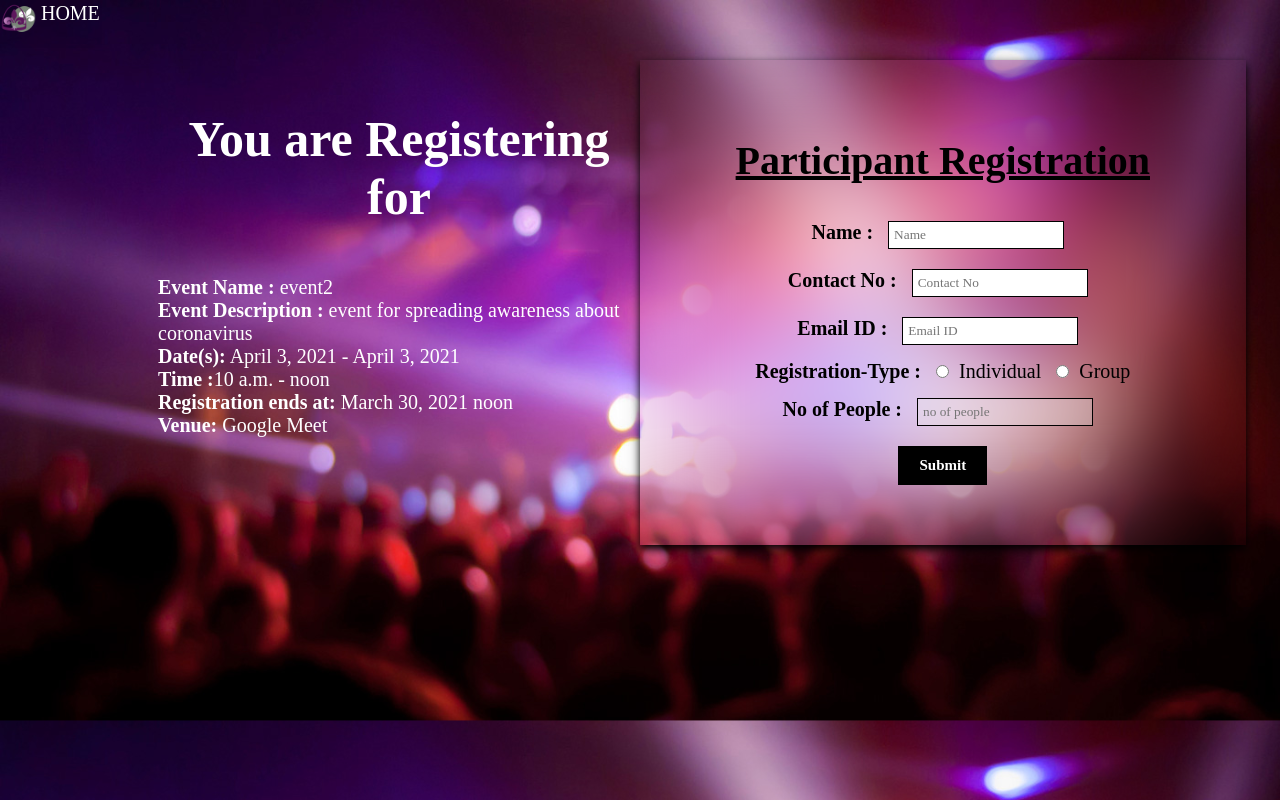
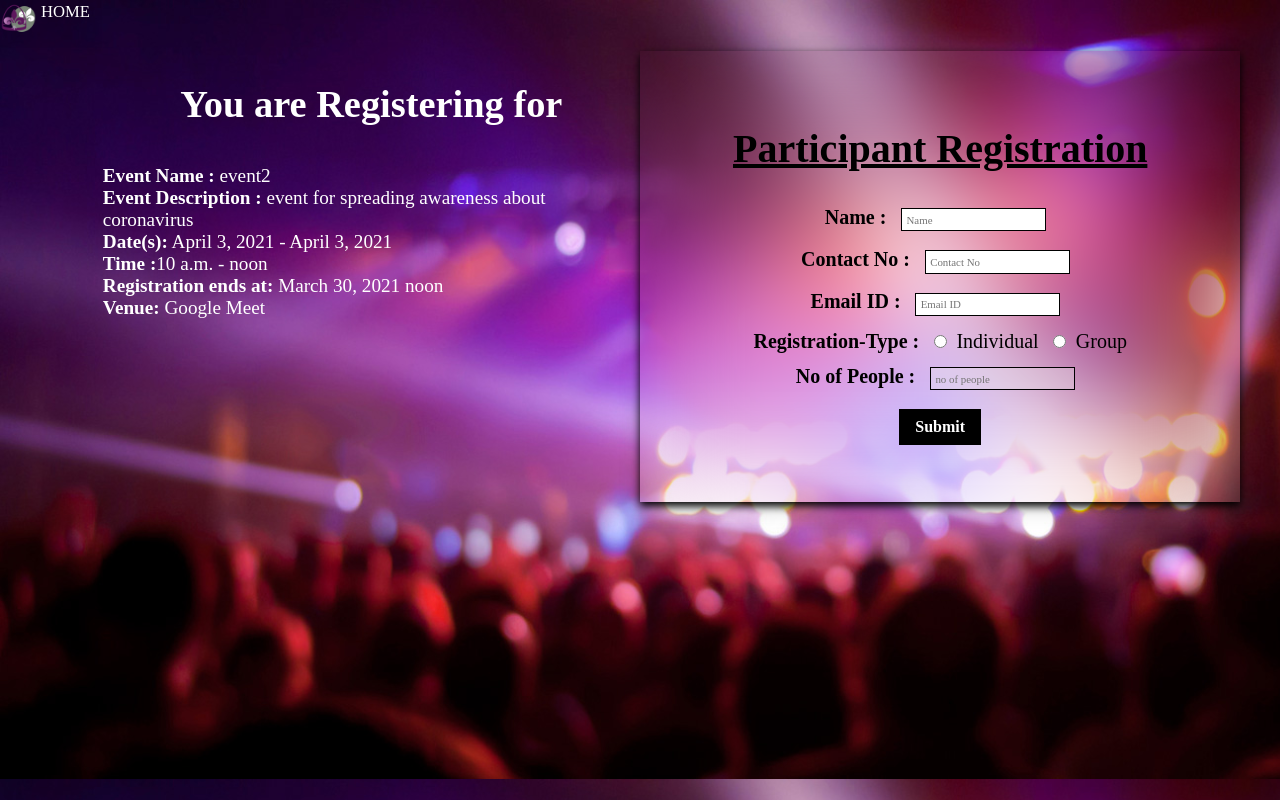
Before and after one commit to rutu5332/woc3.0-eventmanager-Rutuba_Chudasama, a Django app: page /Participant_Registration?id=2 in a window 1280 px wide. Run offline with Django 3.2, Linux system fonts and the light colour scheme; data comes from the database, SQL or seed files in the repository; both versions use the stored data as it was after the commit.

Commit message:
Additional Changes

```diff
--- a/assets/css/home.css
+++ b/assets/css/home.css
@@ -3,7 +3,7 @@
     width:8%;
     height:6%;
     color:inherit;
-    font-size:20px;
+    font-size:2vh;
     position:absolute;
     top:0px;
     left:0px;
@@ -19,6 +19,6 @@
     position:absolute;
     left:40%;
     top:5%;
-    font-size:20px;
+    font-size:1.30vw;
     color:white;
 }
--- a/assets/css/participant.css
+++ b/assets/css/participant.css
@@ -2,7 +2,7 @@ body
 {
     background-image:url("/static/images/back2.jpg");
     background-size: cover;
-    height:100%;
+    height:90vh;
     font-family:'century gothic';
 }
 a
@@ -16,10 +16,10 @@ a
     overflow:auto;
     color:black;
     width:40%;
-    font-size:20px;
+    font-size:2.5vh;
     text-align:center;
-    padding:50px;
-    margin:60px 40px 20px 40px;
+    padding:3.75%;
+    margin:4% 3.5% 1.25% 3.5%;
     font-family:'century gothic';
     backdrop-filter: blur(50px);
     box-shadow: 0 4px 8px 0 rgb(0, 0, 0), 0 6px 20px 0 rgba(0, 0, 0, 0.19);
@@ -43,21 +43,21 @@ h1
 }
 .space h5
 {
-    margin-top:10px;
-    padding-left:150px;
-    font-size:20px;
+    margin-top:5%;
+    padding-left:10%;
+    font-size:2vw;
 }
 
 .space h3{
-    margin-top:50px;
-    padding-left:150px;
-    font-size:50px;
+    margin-top:5%;
+    padding-left:15%;
+    font-size:3vw;
 }
 
 .details
 {
-    padding-left:150px;
-    font-size:20px;
+    padding-left:15%;
+    font-size:1.5vw;
 }
 
 .events
@@ -68,7 +68,7 @@ h1
     width:80%;
     margin-left:10%;
     margin-top:20px;
-    font-size:20px;
+    font-size:1.25vw;
     padding:10px;
     backdrop-filter: blur(50px);
     box-shadow: 0 4px 8px 0 rgb(0, 0, 0), 0 6px 20px 0 rgba(0, 0, 0, 0.19);
@@ -78,27 +78,29 @@ h1
 }
 .events label
 {
-    font-size:15px;
+    font-size:0.6em;
     text-align:center;
 }
 
 .events li
 {
     list-style-type: none;
-    padding-bottom:5px;
-    margin-bottom:5px;
+    padding-bottom:0.9%;
+    margin-bottom:1%;
     border-bottom:2px solid black;
     width:45%;
+    height:15vw;
     float:left;
-    margin-right:20px;
+    margin-right:1.8%;
 }
 
 
 
 .form input,textarea
 {
-    margin:10px;
-    padding:5px;
+    margin:1.9%;
+    padding:0.9%;
+    font-size:0.85vw;
     font-family:'century gothic';
     border:1px solid black;
 }
@@ -109,7 +111,7 @@ h1
 }
 span
 {
-    font-size:15px;
+    font-size:0.75em;
     color:white;
 }
 
@@ -118,6 +120,6 @@ span
     background-color:black;
     color:white;
     font-weight: bold;
-    font-size:15px;
-    padding:10px 20px 10px 20px;
+    font-size:0.8em;
+    padding:1.5% 3%;
 }
--- a/event_app/models.py
+++ b/event_app/models.py
@@ -1,5 +1,6 @@
 from django.db import models
 from datetime import date
+import datetime
 
 # Create your models here.
 
@@ -8,11 +9,11 @@ class Event(models.Model):
     description=models.TextField()
     location=models.CharField(max_length=50)
     fromdate = models.DateField()
-    fromtime =models.CharField(max_length=10)
+    fromtime =models.TimeField()
     todate = models.DateField()
-    totime =models.CharField(max_length=10)
+    totime =models.TimeField()
     enddate = models.DateField()
-    endtime =models.CharField(max_length=10)
+    endtime =models.TimeField()
     host_email = models.EmailField()
     host_pass = models.CharField(max_length=15)
 
@@ -20,7 +21,7 @@ class Event(models.Model):
         return self.name
 
     def is_past_due(self):
-        return date.today() < self.enddate
+        return ( date.today() < self.enddate)
 
 class Participant(models.Model):
     name=models.CharField(max_length=20)
--- a/event_app/views.py
+++ b/event_app/views.py
@@ -91,7 +91,8 @@ def Participant_sub(request):
     Part.save()
     parti = Participant.objects.latest('id')
     eve = Event.objects.get(id =eid)
-
+    account_sid='AC23b004be8e062afc0d36f303cfa53c45'
+    auth_token='d054b4046b34e4ec8e496df5a0a3922b'
     client=Client(account_sid,auth_token)
     msg2 = "Thank you "+name + " for registering your participation with us.\n\nParticipant Id : "+str(parti.id)
     msg2+= "\nEvent Name : "+eve.name +"\nLocation : "+eve.location +"\nDate(s) : "+str(eve.fromdate) + " - " +str(eve.todate)
--- a/templates/participant.html
+++ b/templates/participant.html
@@ -25,7 +25,7 @@
                 {% for event in events%}
                  {% if event.is_past_due %}
                     <a href="Participant_Registration?id={{event.id}}">
-                        <li> <b>{{ event.name }} </b> <br> <br>
+                        <li class ="container"> <b>{{ event.name }} </b> <br> <br>
                             <b> Description: </b> {{event.description}}<br><br>
                             <b> Date(s):</b> {{ event.fromdate }} - {{ event.todate }}<br>
                             <b> Time :</b>{{event.fromtime}} - {{event.totime}} <br>
--- a/templates/registration.html
+++ b/templates/registration.html
@@ -19,7 +19,7 @@
                 {% csrf_token %}
                 <label>Event Name : </label>
                 <input type="text" placeholder="Event Name" id="ename" name="ename"><span id="errorname"></span><br>
-                <label style="position:absolute;left:140px;margin-top:20px;">Description : </label>
+                <label style="position:relative;left:2%;top:-3vh;">Description : </label>
                 <textarea row=20 col=40 placeholder="Description here" id="edesc" name="edesc"></textarea><span id="errordesc"></span><br>
                 <label>Location : </label>
                 <input type="text" placeholder="Location" id="eloc" name="eloc"><span id="errorloc"></span><br>
```
Also changed, not shown: assets/css/dashboard.css (+12 -8 lines), assets/css/index.css (+6 -7 lines), assets/css/registration.css (+14 -12 lines), templates/thank.html (+5 -5 lines), woc_eventmanager_Rutuba_Chudasama/settings.py (+4 -3 lines), db.sqlite3, event_app/migrations/0008_auto_20210206_0000.py (added).
